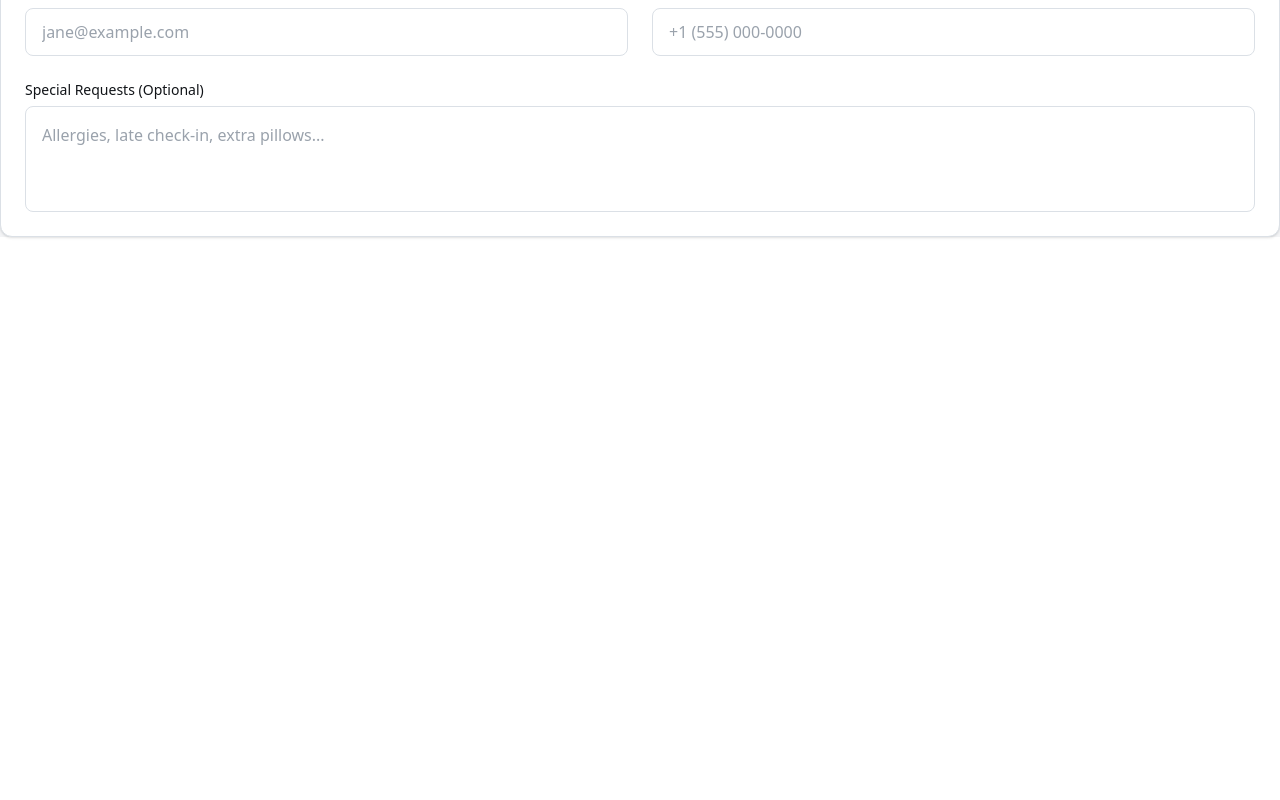
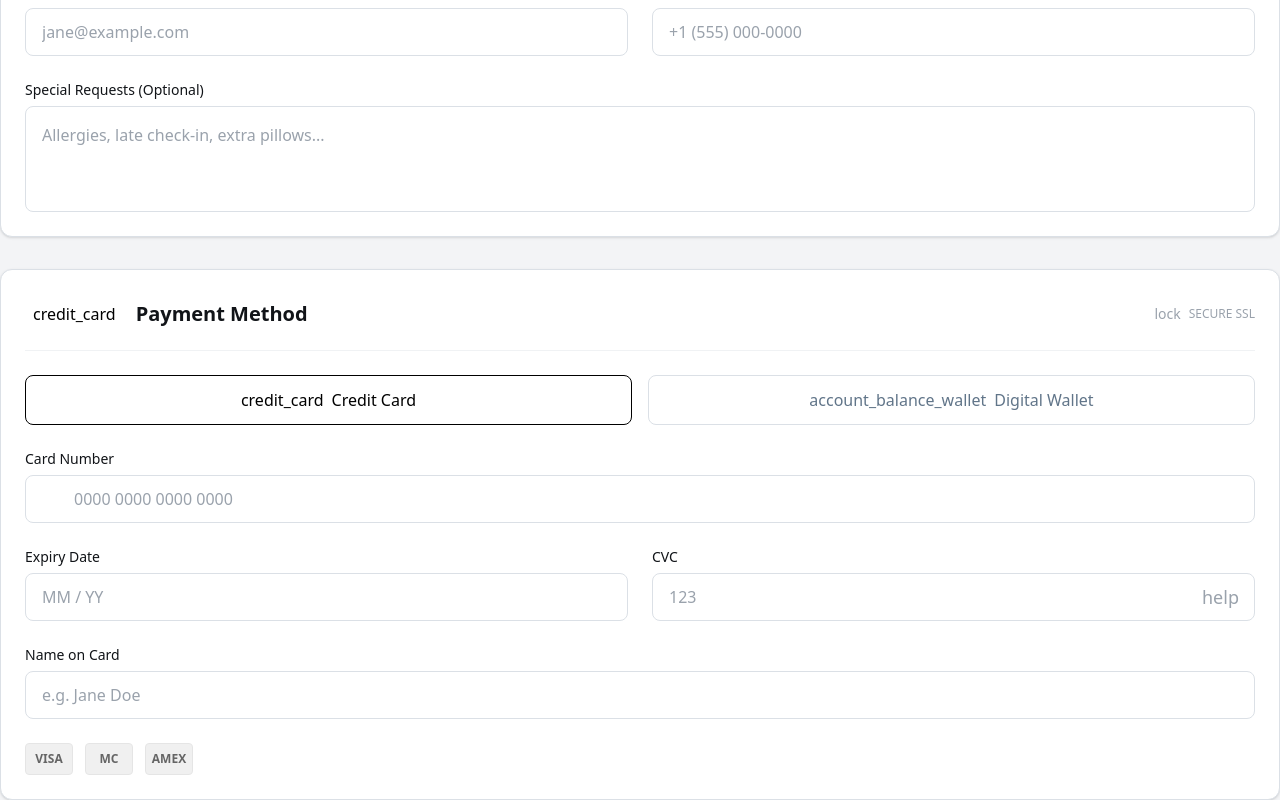
Before and after one commit to phanreach/Hotel-Management-System, a Next.js app: page /confirm-booking in a window 1280 px wide. Shown: the part 411-1211 px from the top of the page. Before the commit the page ends 800 px from the top, so only its background shows below. Built offline with nearby package versions, Linux system fonts and the light colour scheme.

Commit message:
feat: add PaymentMethod component to confirm booking page and update dependencies

```diff
--- a/components/guest-information.tsx
+++ b/components/guest-information.tsx
@@ -2,15 +2,12 @@ import React from "react";
 
 export default function GuestInformation() {
   return (
-    <div>
     <section className="bg-white rounded-xl border border-[#dbe0e6] p-6 shadow-sm">
       <div className="flex items-center gap-3 mb-6 border-b border-[#f0f2f4] pb-4">
         <div className="p-2 bg-primary/10 rounded-lg text-primary">
           <span className="material-symbols-outlined">person</span>
         </div>
-          <h3 className="text-xl font-bold text-[#111418]">
-            Guest Information
-          </h3>
+        <h3 className="text-xl font-bold text-[#111418]">Guest Information</h3>
       </div>
 
       <form className="grid grid-cols-1 md:grid-cols-2 gap-6">
@@ -45,10 +42,7 @@ export default function GuestInformation() {
         </div>
 
         <div className="flex flex-col gap-1.5">
-            <label
-              className="text-sm font-medium text-[#111418]"
-              htmlFor="email"
-            >
+          <label className="text-sm font-medium text-[#111418]" htmlFor="email">
             Email Address
           </label>
           <input
@@ -60,10 +54,7 @@ export default function GuestInformation() {
         </div>
 
         <div className="flex flex-col gap-1.5">
-            <label
-              className="text-sm font-medium text-[#111418]"
-              htmlFor="phone"
-            >
+          <label className="text-sm font-medium text-[#111418]" htmlFor="phone">
             Phone Number
           </label>
           <input
@@ -90,6 +81,5 @@ export default function GuestInformation() {
         </div>
       </form>
     </section>
-    </div>
   );
 }
--- /dev/null
+++ b/components/payment-method.tsx
@@ -0,0 +1,115 @@
+import React from "react";
+
+export default function PaymentMethod() {
+  return (
+    <section className="bg-white rounded-xl border border-[#dbe0e6] p-6 shadow-sm">
+      <div className="flex items-center justify-between mb-6 border-b border-[#f0f2f4] pb-4">
+        <div className="flex items-center gap-3">
+          <div className="p-2 bg-primary/10 rounded-lg text-primary">
+            <span className="material-symbols-outlined">credit_card</span>
+          </div>
+          <h3 className="text-xl font-bold text-[#111418]">Payment Method</h3>
+        </div>
+        <div className="flex items-center gap-2 text-[#9aa2ac]">
+          <span className="material-symbols-outlined text-sm">lock</span>
+          <span className="text-xs font-medium uppercase">Secure SSL</span>
+        </div>
+      </div>
+
+      {/* Payment Tabs */}
+      <div className="flex gap-4 mb-6">
+        <button className="flex-1 flex items-center justify-center gap-2 py-3 px-4 rounded-lg bg-primary/10 text-primary border border-primary font-medium transition-all">
+          <span className="material-symbols-outlined">credit_card</span>
+          Credit Card
+        </button>
+        <button className="flex-1 flex items-center justify-center gap-2 py-3 px-4 rounded-lg bg-white border border-[#dbe0e6] text-[#617589] font-medium hover:bg-gray-50 transition-all">
+          <span className="material-symbols-outlined">
+            account_balance_wallet
+          </span>
+          Digital Wallet
+        </button>
+      </div>
+
+      <form className="grid grid-cols-1 md:grid-cols-2 gap-6">
+        <div className="md:col-span-2 flex flex-col gap-1.5">
+          <label
+            className="text-sm font-medium text-[#111418]"
+            htmlFor="card-number"
+          >
+            Card Number
+          </label>
+          <div className="relative">
+            <input
+              className="h-12 w-full rounded-lg border border-[#dbe0e6] bg-white pl-12 pr-4 text-base text-[#111418] placeholder-[#9aa2ac] focus:border-primary focus:ring-1 focus:ring-primary outline-none transition-all"
+              id="card-number"
+              placeholder="0000 0000 0000 0000"
+              type="text"
+            />
+            {/* <span className="material-symbols-outlined absolute left-4 top-1/2 -translate-y-1/2 text-[#9aa2ac]">
+                credit_card
+              </span> */}
+          </div>
+        </div>
+
+        <div className="flex flex-col gap-1.5">
+          <label
+            className="text-sm font-medium text-[#111418]"
+            htmlFor="expiry"
+          >
+            Expiry Date
+          </label>
+          <input
+            className="h-12 w-full rounded-lg border border-[#dbe0e6] bg-white px-4 text-base text-[#111418] placeholder-[#9aa2ac] focus:border-primary focus:ring-1 focus:ring-primary outline-none transition-all"
+            id="expiry"
+            placeholder="MM / YY"
+            type="text"
+          />
+        </div>
+
+        <div className="flex flex-col gap-1.5">
+          <label className="text-sm font-medium text-[#111418]" htmlFor="cvc">
+            CVC
+          </label>
+          <div className="relative">
+            <input
+              className="h-12 w-full rounded-lg border border-[#dbe0e6] bg-white px-4 text-base text-[#111418] placeholder-[#9aa2ac] focus:border-primary focus:ring-1 focus:ring-primary outline-none transition-all"
+              id="cvc"
+              placeholder="123"
+              type="text"
+            />
+            <span className="material-symbols-outlined absolute right-4 top-1/2 -translate-y-1/2 text-[#9aa2ac] text-lg cursor-help">
+              help
+            </span>
+          </div>
+        </div>
+
+        <div className="md:col-span-2 flex flex-col gap-1.5">
+          <label
+            className="text-sm font-medium text-[#111418]"
+            htmlFor="card-name"
+          >
+            Name on Card
+          </label>
+          <input
+            className="h-12 w-full rounded-lg border border-[#dbe0e6] bg-white px-4 text-base text-[#111418] placeholder-[#9aa2ac] focus:border-primary focus:ring-1 focus:ring-primary outline-none transition-all"
+            id="card-name"
+            placeholder="e.g. Jane Doe"
+            type="text"
+          />
+        </div>
+      </form>
+
+      <div className="mt-6 flex gap-3 opacity-60 grayscale hover:grayscale-0 transition-all">
+        <div className="h-8 w-12 bg-gray-200 rounded border border-gray-300 flex items-center justify-center font-bold text-xs">
+          VISA
+        </div>
+        <div className="h-8 w-12 bg-gray-200 rounded border border-gray-300 flex items-center justify-center font-bold text-xs">
+          MC
+        </div>
+        <div className="h-8 w-12 bg-gray-200 rounded border border-gray-300 flex items-center justify-center font-bold text-xs">
+          AMEX
+        </div>
+      </div>
+    </section>
+  );
+}
--- a/package.json
+++ b/package.json
@@ -9,6 +9,7 @@
     "lint": "eslint"
   },
   "dependencies": {
+    "@heroui/react": "^2.8.7",
     "@heroui/system": "^2.4.25",
     "@heroui/theme": "^2.4.25",
     "@heroui/toast": "^2.0.19",
--- a/src/app/confirm-booking/page.tsx
+++ b/src/app/confirm-booking/page.tsx
@@ -1,13 +1,18 @@
 import ConfirmBookingHeader from "@/components/confirm-booking-header";
 import GuestInformation from "@/components/guest-information";
 import Header from "@/components/header";
+import PaymentMethod from "@/components/payment-method";
 import React from "react";
 
 export default function ConfirmBooking() {
   return (
     <div className="bg-gray-100">
       <ConfirmBookingHeader />
-      <GuestInformation />
+      <div className="lg:col-span-2 flex flex-col gap-8">
+        <GuestInformation />
+
+        <PaymentMethod />
+      </div>
     </div>
   );
 }
```
Also changed, not shown: 1 other file (tests, documents, lock files or other folders). Lines whose indentation alone changed are shown as unchanged.
